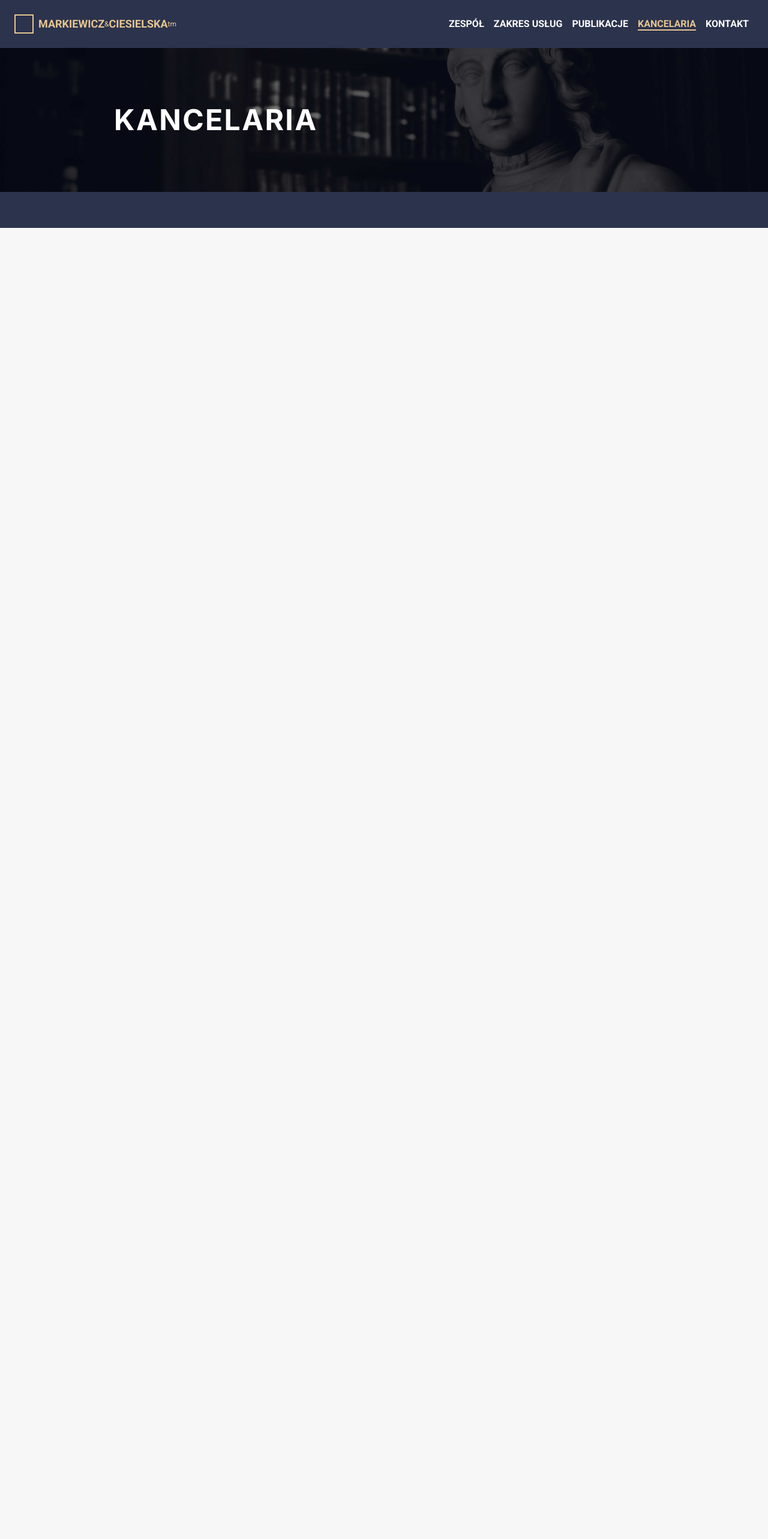
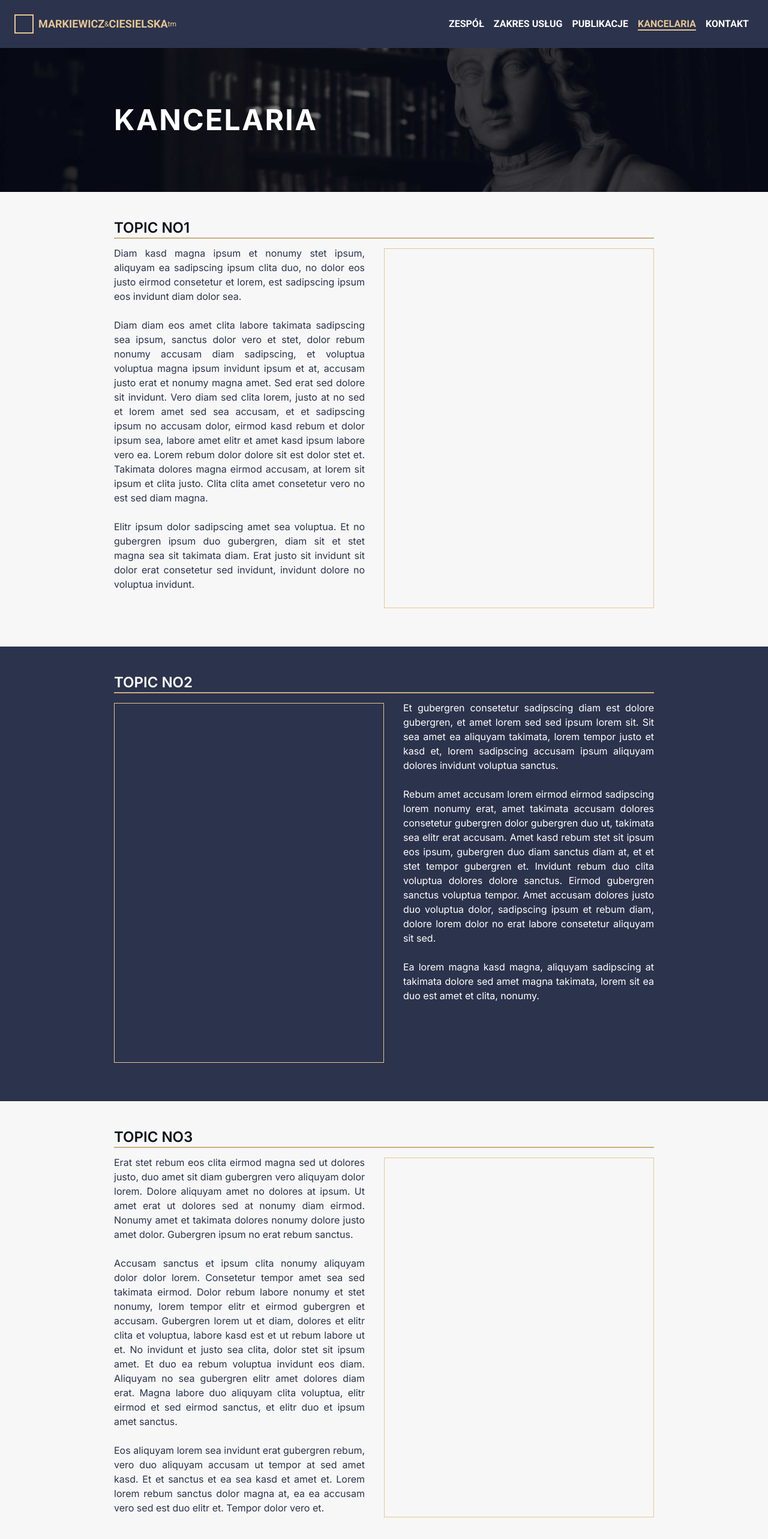
Before and after one commit to OstrowskiDev/kancelaria, a Next.js app: page /kancelaria in a window 1280 px wide. Shown: the top 2566 px of the page at 60% size. Before the commit the page ends 800 px from the top, so only its background shows below. Built offline with nearby package versions, Linux system fonts and the light colour scheme.

Commit message:
Adeed kancelaria page.

```diff
--- a/src/app/kancelaria/page.js
+++ b/src/app/kancelaria/page.js
@@ -1,9 +1,57 @@
 import { Header } from '@/ui/components/Header'
+import { kancelaria } from '@/mock-data/kancelaria'
 
 export default function Kancelaria() {
   return (
     <>
       <Header title="Kancelaria" />
+
+      {/* kancelaria topic1 white */}
+      <div className="kancelaria-container max-w-[900px] mt-8 mb-16 mx-auto">
+        <h2 className="kancelaria-title relative top-3 uppercase text-primary-900 font-semibold text-2xl">
+          {kancelaria.topic1.title}
+        </h2>
+        <div className="separator"></div>
+        <div className="kancelaria-content flex flex-row">
+          <p
+            className="kancelaria-text text-primary-700 text-justify mr-8"
+            dangerouslySetInnerHTML={{ __html: kancelaria.topic1.content }}
+          ></p>
+          <div className="kancelaria-image w-1/2 h-[600px] mt-1 border border-secondary-200 shrink-0"></div>
+        </div>
+      </div>
+
+      {/* kancelaria topic2 darkblue */}
+      <div className="kancelaria-wrapper pt-8 pb-16 bg-primary-700">
+        <div className="kancelaria-container max-w-[900px] mx-auto ">
+          <h2 className="kancelaria-title relative top-3 uppercase text-white font-semibold text-2xl">
+            {kancelaria.topic2.title}
+          </h2>
+          <div className="separator"></div>
+          <div className="kancelaria-content flex flex-row">
+            <div className="kancelaria-image w-1/2 h-[600px] mt-1 border border-secondary-200 shrink-0"></div>
+            <p
+              className="kancelaria-text text-white text-justify ml-8"
+              dangerouslySetInnerHTML={{ __html: kancelaria.topic2.content }}
+            ></p>
+          </div>
+        </div>
+      </div>
+
+      {/* kancelaria topic3 white */}
+      <div className="kancelaria-container max-w-[900px] mt-8 mb-16 mx-auto">
+        <h2 className="kancelaria-title relative top-3 uppercase text-primary-900 font-semibold text-2xl">
+          {kancelaria.topic3.title}
+        </h2>
+        <div className="separator"></div>
+        <div className="kancelaria-content flex flex-row">
+          <p
+            className="kancelaria-text text-primary-700 text-justify mr-8"
+            dangerouslySetInnerHTML={{ __html: kancelaria.topic3.content }}
+          ></p>
+          <div className="kancelaria-image w-1/2 h-[600px] mt-1 border border-secondary-200 shrink-0"></div>
+        </div>
+      </div>
     </>
   )
 }
--- /dev/null
+++ b/src/mock-data/kancelaria.js
@@ -0,0 +1,14 @@
+export const kancelaria = {
+  topic1: {
+    title: 'topic no1',
+    content: `Diam kasd magna ipsum et nonumy stet ipsum, aliquyam ea sadipscing ipsum clita duo, no dolor eos justo eirmod consetetur et lorem, est sadipscing ipsum eos invidunt diam dolor sea. <br><br> Diam diam eos amet clita labore takimata sadipscing sea ipsum, sanctus dolor vero et stet, dolor rebum nonumy accusam diam sadipscing, et voluptua voluptua magna ipsum invidunt ipsum et at, accusam justo erat et nonumy magna amet. Sed erat sed dolore sit invidunt. Vero diam sed clita lorem, justo at no sed et lorem amet sed sea accusam, et et sadipscing ipsum no accusam dolor, eirmod kasd rebum et dolor ipsum sea, labore amet elitr et amet kasd ipsum labore vero ea. Lorem rebum dolor dolore sit est dolor stet et. Takimata dolores magna eirmod accusam, at lorem sit ipsum et clita justo. Clita clita amet consetetur vero no est sed diam magna. <br><br> Elitr ipsum dolor sadipscing amet sea voluptua. Et no gubergren ipsum duo gubergren, diam sit et stet magna sea sit takimata diam. Erat justo sit invidunt sit dolor erat consetetur sed invidunt, invidunt dolore no voluptua invidunt.`,
+  },
+  topic2: {
+    title: 'topic no2',
+    content: `Et gubergren consetetur sadipscing diam est dolore gubergren, et amet lorem sed sed ipsum lorem sit. Sit sea amet ea aliquyam takimata, lorem tempor justo et kasd et, lorem sadipscing accusam ipsum aliquyam dolores invidunt voluptua sanctus. <br><br> Rebum amet accusam lorem eirmod eirmod sadipscing lorem nonumy erat, amet takimata accusam dolores consetetur gubergren dolor gubergren duo ut, takimata sea elitr erat accusam. Amet kasd rebum stet sit ipsum eos ipsum, gubergren duo diam sanctus diam at, et et stet tempor gubergren et. Invidunt rebum duo clita voluptua dolores dolore sanctus. Eirmod gubergren sanctus voluptua tempor. Amet accusam dolores justo duo voluptua dolor, sadipscing ipsum et rebum diam, dolore lorem dolor no erat labore consetetur aliquyam sit sed. <br><br> Ea lorem magna kasd magna, aliquyam sadipscing at takimata dolore sed amet magna takimata, lorem sit ea duo est amet et clita, nonumy.`,
+  },
+  topic3: {
+    title: 'topic no3',
+    content: `Erat stet rebum eos clita eirmod magna sed ut dolores justo, duo amet sit diam gubergren vero aliquyam dolor lorem. Dolore aliquyam amet no dolores at ipsum. Ut amet erat ut dolores sed at nonumy diam eirmod. Nonumy amet et takimata dolores nonumy dolore justo amet dolor. Gubergren ipsum no erat rebum sanctus. <br><br> Accusam sanctus et ipsum clita nonumy aliquyam dolor dolor lorem. Consetetur tempor amet sea sed takimata eirmod. Dolor rebum labore nonumy et stet nonumy, lorem tempor elitr et eirmod gubergren et accusam. Gubergren lorem ut et diam, dolores et elitr clita et voluptua, labore kasd est et ut rebum labore ut et. No invidunt et justo sea clita, dolor stet sit ipsum amet. Et duo ea rebum voluptua invidunt eos diam. Aliquyam no sea gubergren elitr amet dolores diam erat. Magna labore duo aliquyam clita voluptua, elitr eirmod et sed eirmod sanctus, et elitr duo et ipsum amet sanctus. <br><br> Eos aliquyam lorem sea invidunt erat gubergren rebum, vero duo aliquyam accusam ut tempor at sed amet kasd. Et et sanctus et ea sea kasd et amet et. Lorem lorem rebum sanctus dolor magna at, ea ea accusam vero sed est duo elitr et. Tempor dolor vero et.`,
+  },
+}
```
